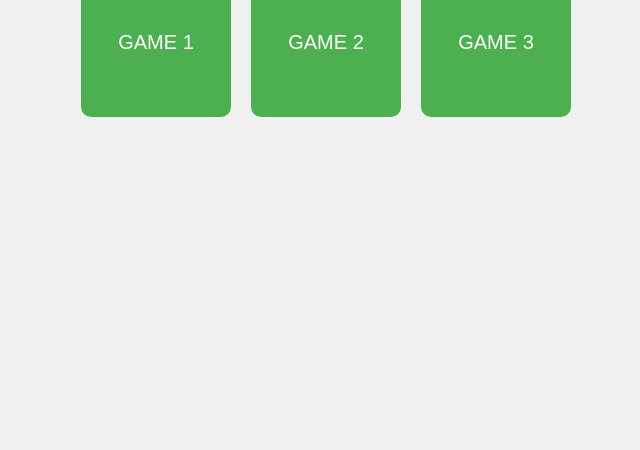
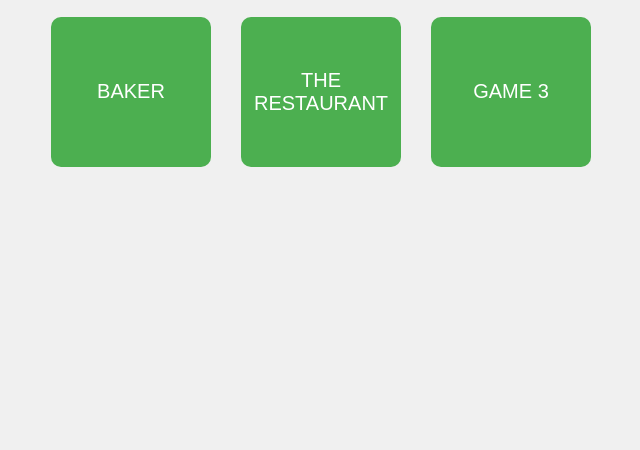
Before and after one commit to isf-so/anglais-jeu, a plain HTML site: page index.html in a window 1280 px wide. Shown: the part 366-816 px from the top of the page, without its empty margins (314-954 px from the left). Drawn offline with Linux system fonts and the light colour scheme.

Commit message:
Update index.html

```diff
--- a/index.html
+++ b/index.html
@@ -13,19 +13,23 @@
             background-color: #f0f0f0;
             font-family: Arial, sans-serif;
         }
+        h1{
+            text-align: center;
+        }
         .menu {
             display: grid;
-            grid-template-columns: repeat(3, 150px);
+            grid-template-columns: repeat(3, 170px);
             gap: 20px;
         }
         .item {
-            width: 150px;
+            width: 160px;
             height: 150px;
             background-color: #4CAF50;
             display: flex;
             justify-content: center;
             align-items: center;
             color: white;
+            text-align: center;
             font-size: 20px;
             text-decoration: none;
             border-radius: 10px;
@@ -36,11 +40,15 @@
         }
     </style>
 </head>
+
 <body>
 
 <div class="menu">
-    <a href="boulangerie.html" class="item">GAME 1</a>
-    <a href="regle-restaurant.html" class="item">GAME 2</a>
+    <h1>GROUP 4 :</h1>
+    <div></div>
+    <div></div>
+    <a href="boulangerie.html" class="item">BAKER</a>
+    <a href="regle-restaurant.html" class="item">THE RESTAURANT</a>
     <a href="lien_vers_jeu_3.html" class="item">GAME 3</a>
 </div>
 
```
